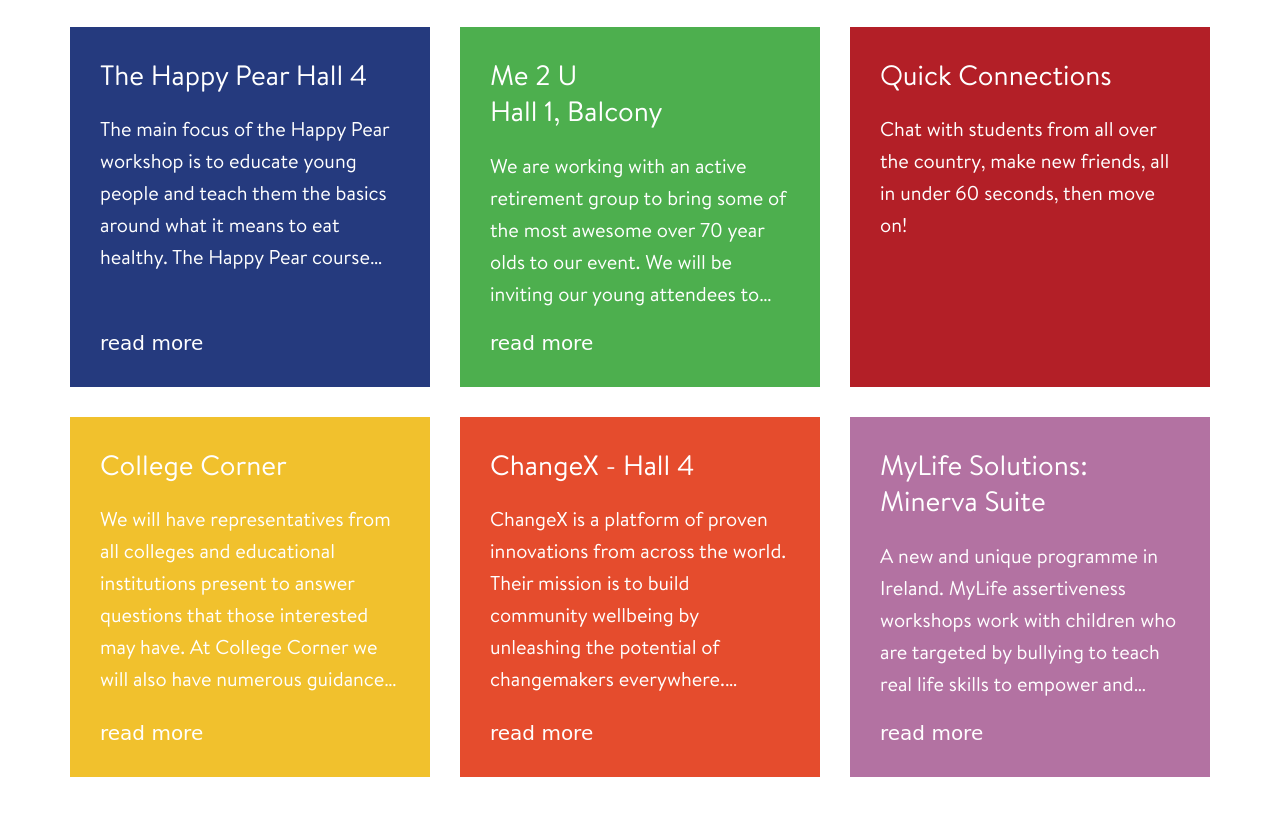
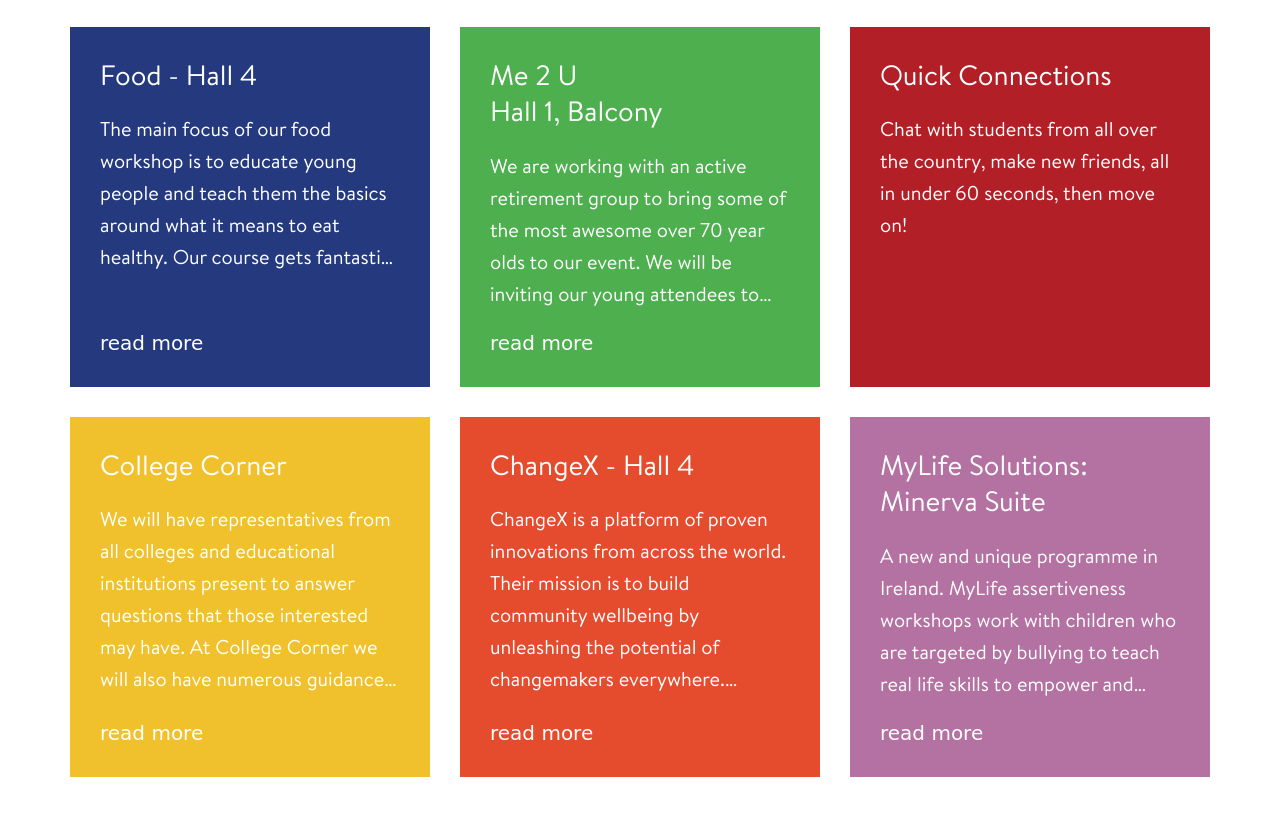
Before and after one commit to allaboutus/allaboutus.github.io, a plain HTML site: page whats-on.html in a window 1280 px wide. Shown: the part 913-1728 px from the top of the page. Drawn offline with Linux system fonts and the light colour scheme; a web font is replaced by a local one.

Commit message:
happy pear to food

```diff
--- a/whats-on.html
+++ b/whats-on.html
@@ -197,13 +197,8 @@
 
       <div class="col-md-4 card">
         <div class="card-inner bg-color6">
-          <h3>The Happy Pear Hall 4</h3>
-          <p class="limit2">The main focus of the Happy Pear workshop is to educate young people and
-                          teach them the basics around what it means to eat healthy. The Happy Pear
-                          course gets fantastic results and it can be a very interactive and fun way to learn.
-                          The demonstrators will cook a variety of healthy, affordable and nutritious meals
-                          that a young person can easily practice in their own time, also perfect for students
-                          leaving home for the first time.</p>
+          <h3>Food - Hall 4</h3>
+          <p class="limit2">The main focus of our food workshop is to educate young people and teach them the basics around what it means to eat healthy. Our course gets fantastic results and it can be a very interactive and fun way to learn. The demonstrators will cook a variety of healthy, affordable and nutritious meals that a young person can easily practice in their own time, also perfect for students leaving home for the first time. </p>
           <a type="button" data-toggle="modal" class="link" data-target="#Modal4">Read More</a>
         </div>
       </div>
@@ -213,16 +208,11 @@
             <div class="modal-content">
               <div class="modal-header">
                 <button type="button" class="close" data-dismiss="modal" aria-label="Close"><span aria-hidden="true">&times;</span></button>
-                <h3 class="modal-title" id="myModalLabel">The Happy Pear Hall 4</h3>
+                <h3 class="modal-title" id="myModalLabel">Food Hall 4</h3>
               </div>
               <div class="modal-body">
               <p>
-                The main focus of the Happy Pear workshop is to educate young people and
-                          teach them the basics around what it means to eat healthy. The Happy Pear
-                          course gets fantastic results and it can be a very interactive and fun way to learn.
-                          The demonstrators will cook a variety of healthy, affordable and nutritious meals
-                          that a young person can easily practice in their own time, also perfect for students
-                          leaving home for the first time
+                The main focus of our food workshop is to educate young people and teach them the basics around what it means to eat healthy. Our course gets fantastic results and it can be a very interactive and fun way to learn. The demonstrators will cook a variety of healthy, affordable and nutritious meals that a young person can easily practice in their own time, also perfect for students leaving home for the first time.
               </p>
               </div>
             </div>
```
